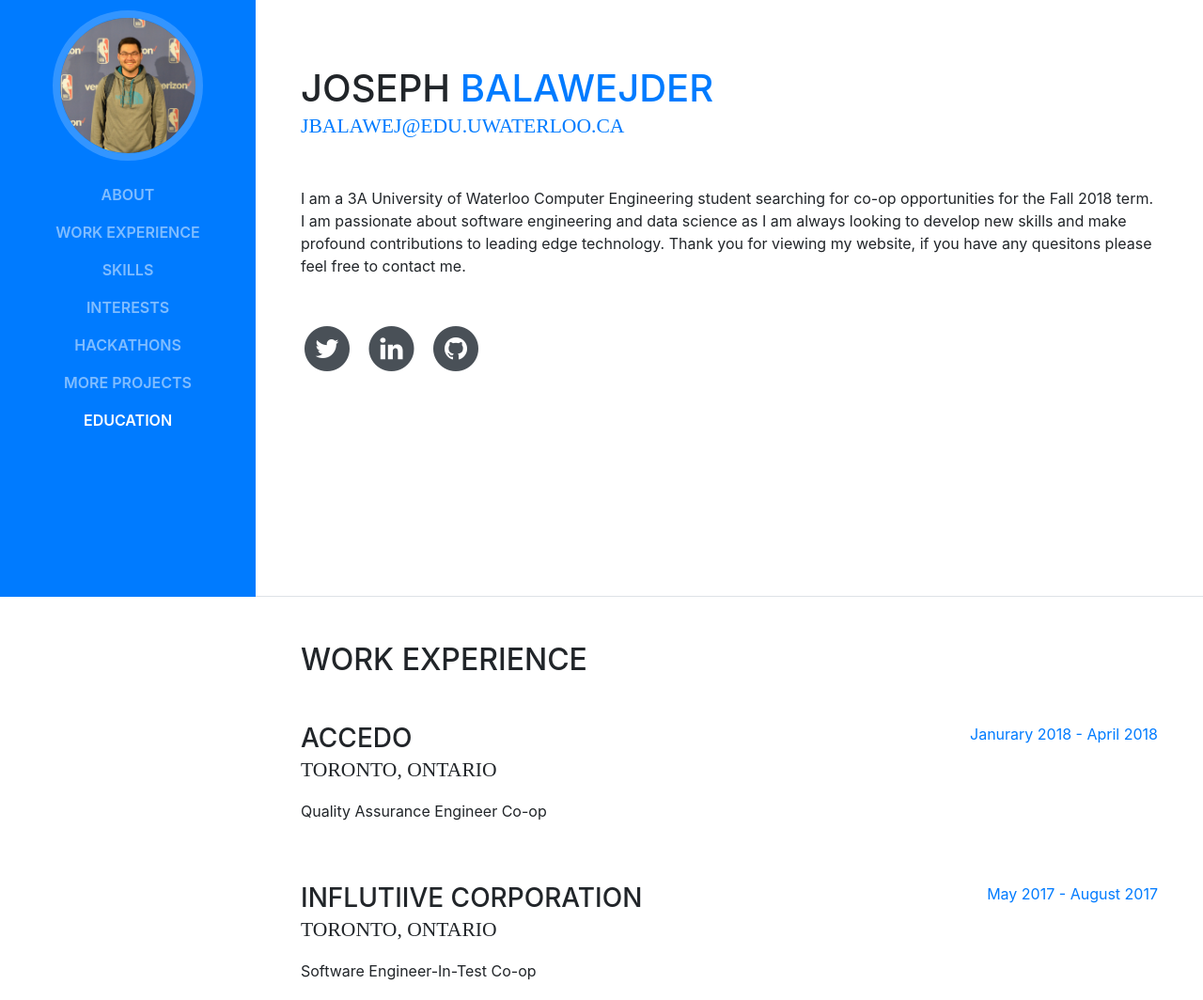
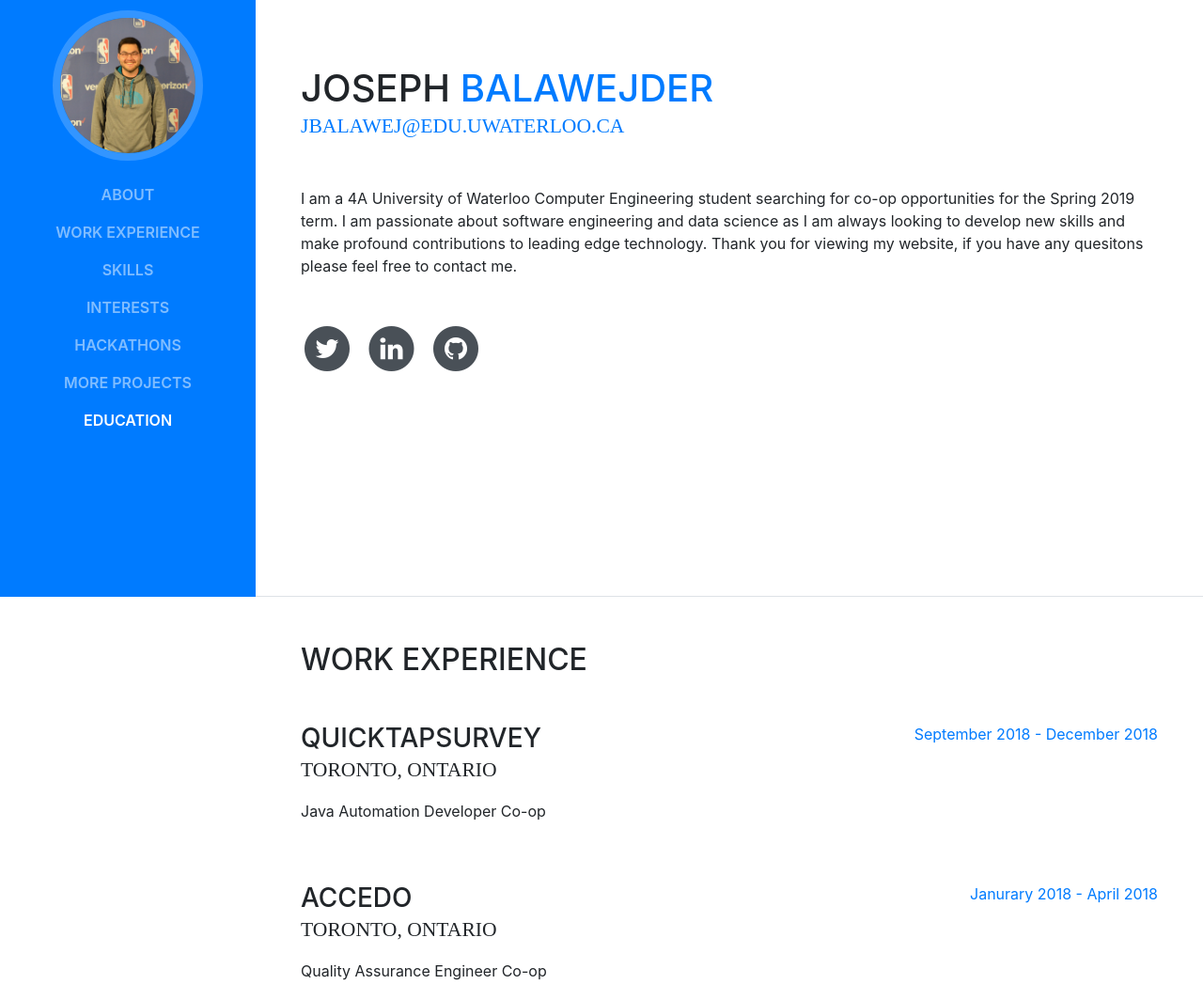
Before and after one commit to jbalawejder/website, a website with bundled scripts: page index.html in a window 1280 px wide. Shown: the part 165-1229 px from the top of the page at 94% size. Built offline with nearby package versions, Linux system fonts and the light colour scheme; a web font is replaced by a local one.

Commit message:
updated term

```diff
--- a/index.html
+++ b/index.html
@@ -75,7 +75,7 @@
           <div class="subheading mb-5">
             <a href="mailto:jbalawej@edu.uwaterloo.ca">jbalawej@edu.uwaterloo.ca</a>
           </div>
-          <p class="mb-5">I am a 3A University of Waterloo Computer Engineering student searching for co-op opportunities for the Fall 2018 term. I am passionate about software engineering and data science as I am always looking to develop new skills and make profound contributions to leading edge technology. Thank you for viewing my website, if you have any quesitons please feel free to contact me. </p>
+          <p class="mb-5">I am a 4A University of Waterloo Computer Engineering student searching for co-op opportunities for the Spring 2019 term. I am passionate about software engineering and data science as I am always looking to develop new skills and make profound contributions to leading edge technology. Thank you for viewing my website, if you have any quesitons please feel free to contact me. </p>
           <ul class="list-inline list-social-icons mb-0">
             <li class="list-inline-item">
               <a href="https://twitter.com/Jbalawejder3">
@@ -108,6 +108,17 @@
       <section class="resume-section p-3 p-lg-5 d-flex flex-column" id="workExperience">
         <div class="my-auto">
           <h2 class="mb-5">Work Experience</h2>
+
+          <div class="resume-item d-flex flex-column flex-md-row mb-5">
+            <div class="resume-content mr-auto">
+              <h3 class="mb-0"> QuickTapSurvey </h3>
+              <div class="subheading mb-3">Toronto, Ontario</div>
+              <p>Java Automation Developer Co-op</p>
+            </div>
+            <div class="resume-date text-md-right">
+              <span class="text-primary">September 2018 - December 2018</span>
+            </div>
+          </div>
 
           <div class="resume-item d-flex flex-column flex-md-row mb-5">
             <div class="resume-content mr-auto">
```
